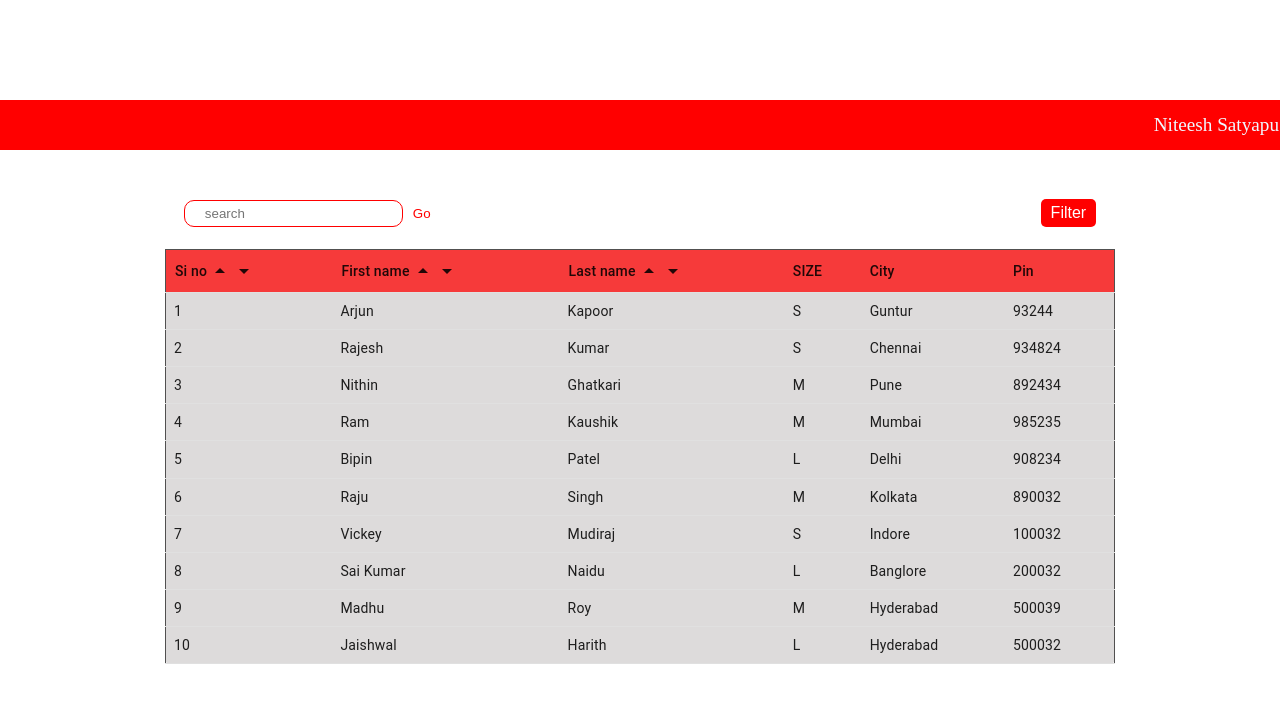
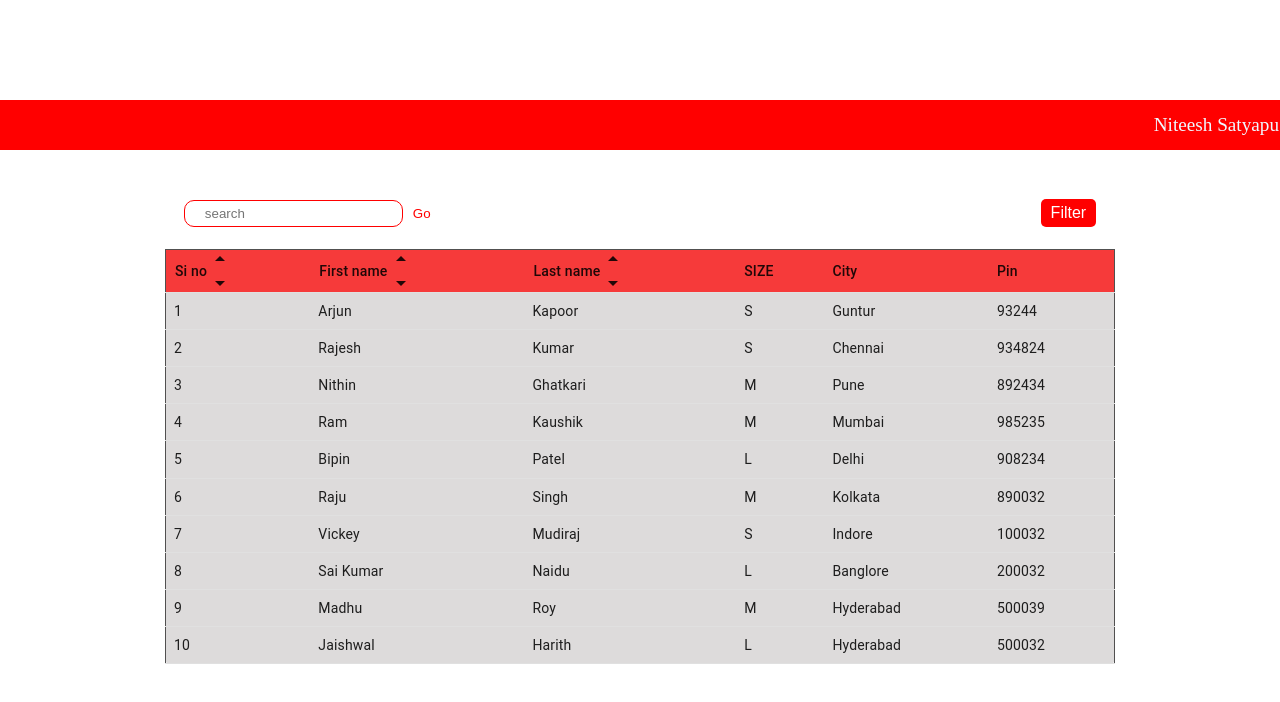
Before and after one commit to 33niteesh/ortho-poc, a React (Create React App) app: page / in a window 1280 px wide. Shown: the top 702 px of the page. Built offline with nearby package versions, Linux system fonts and the light colour scheme; data requests are answered from the project's data file.

Commit message:
Update App.css

```diff
--- a/src/App.css
+++ b/src/App.css
@@ -59,11 +59,12 @@
     display:flex;
   }
   .sort-icons{
-    flex-direction: row;
-      display: flex;
-      justify-content: center;
-      align-self: center;
-      gap: 0px;
+    flex-direction: column;
+    display: flex;
+    justify-content: center;
+    align-self: center;
+    gap: 0px;
+    height: 7px;
   }
   .checkbox{
     margin: 200px;
```
